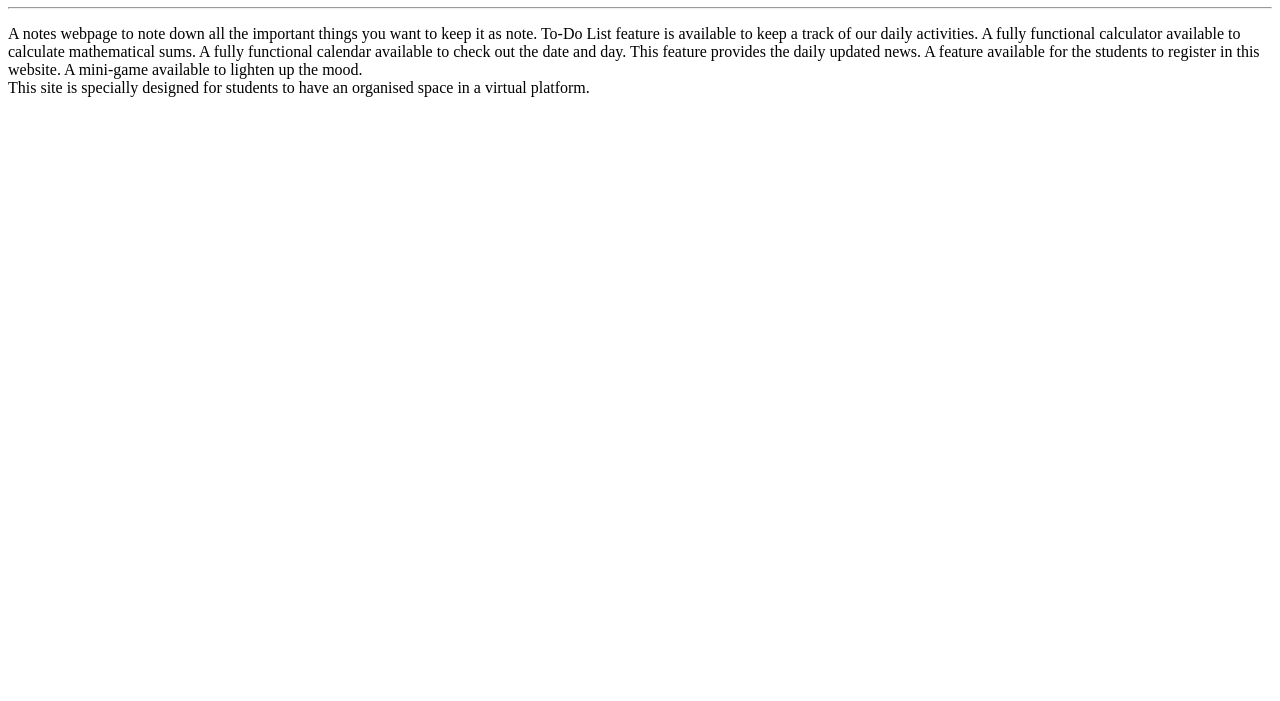
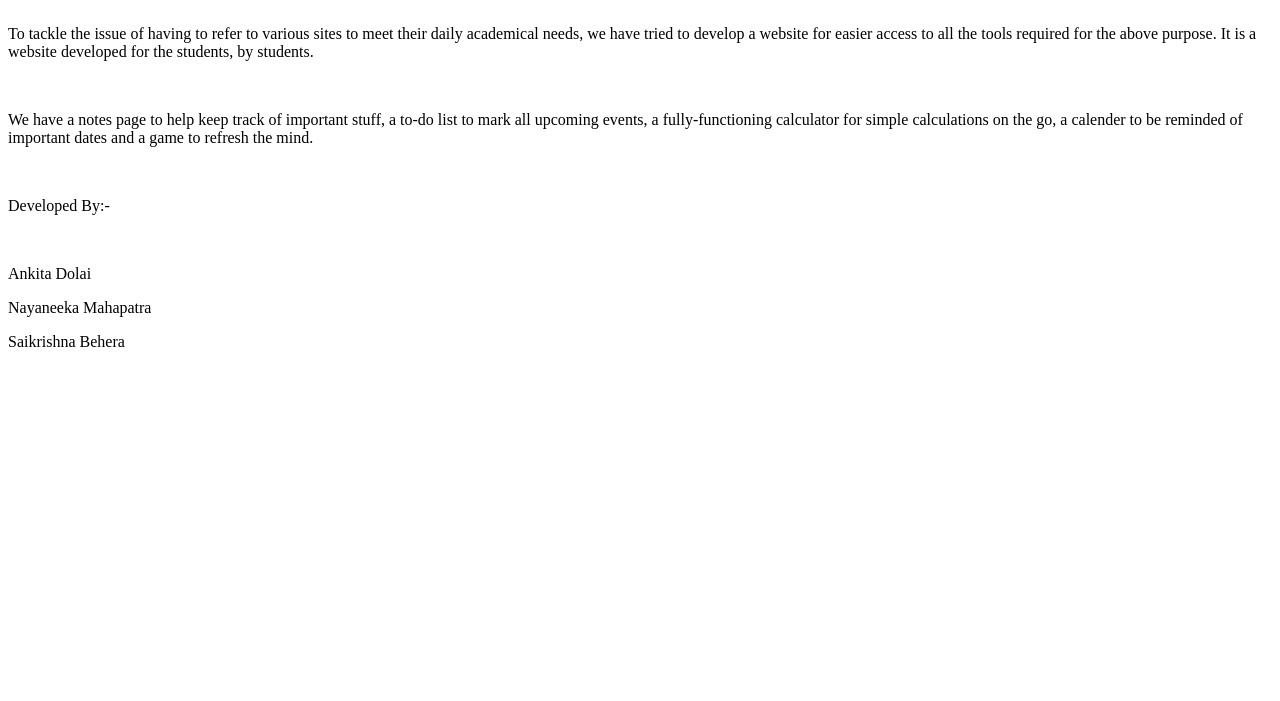
Before and after one commit to nexi9/Student-Studio, a plain HTML site: page homepage/about.html in a window 1280 px wide. Shown: the part 99-800 px from the top of the page. Drawn offline with Linux system fonts and the light colour scheme.

Commit message:
Update about.html

```diff
--- a/homepage/about.html
+++ b/homepage/about.html
@@ -1,29 +1,33 @@
 <!DOCTYPE html>
-<html lang="en">
+
 <head>
     <meta charset="UTF-8">
-    <meta http-equiv="X-UA-Compatible" content="IE=edge">
-    <meta name="viewport" content="width=device-width, initial-scale=1.0">
-    <title>About</title>
+    <meta name="viewport" content="width=device-width,initial-scale= 1.0 ">
+    <title>About the Website</title>
+    <link rel="stylesheet" href="/Student Studio/homepage/about.css">
 </head>
-<link rel="stylesheet" href="/Student Studio/homepage/about.css">
-<img src="/Student Studio/homepage/marguerite-729510__340.jpg" alt="error">
 
 <body>
-    <h1>About</h1>
-    <hr>
-    <div class="content">
-        <p>
-            A notes webpage to note down all the important things you want to keep it as note.
-            To-Do List feature is available to keep a track of our daily activities.
-            A fully functional calculator available to calculate mathematical sums.
-            A fully functional calendar available to check out the date and day.
-            This feature provides the daily updated news.
-            A feature available for the students to register in this website.
-            A mini-game available to lighten up the mood.
+    <div class="white">
+        <div class="box">
+            <h1 id="about">About</h1>
+            <hr>
             <br>
-            This site is specially designed for students to have an organised space in a virtual platform.
-        </p>
+            <p>To tackle the issue of having to refer to various sites to meet their daily academical needs, we have tried to develop a website for easier access to all the tools required for the above purpose. It is a website developed for the students,
+                by students.
+            </p>
+            <br>
+            <p>We have a notes page to help keep track of important stuff, a to-do list to mark all upcoming events, a fully-functioning calculator for simple calculations on the go, a calender to be reminded of important dates and a game to refresh the
+                mind.
+            </p>
+            <br>
+            <p>Developed By:-</p>
+            <br>
+            <p class="names">Ankita Dolai</p>
+            <p class="names">Nayaneeka Mahapatra</p>
+            <p class="names">Saikrishna Behera</p>
+        </div>
     </div>
 </body>
+
 </html>
```
